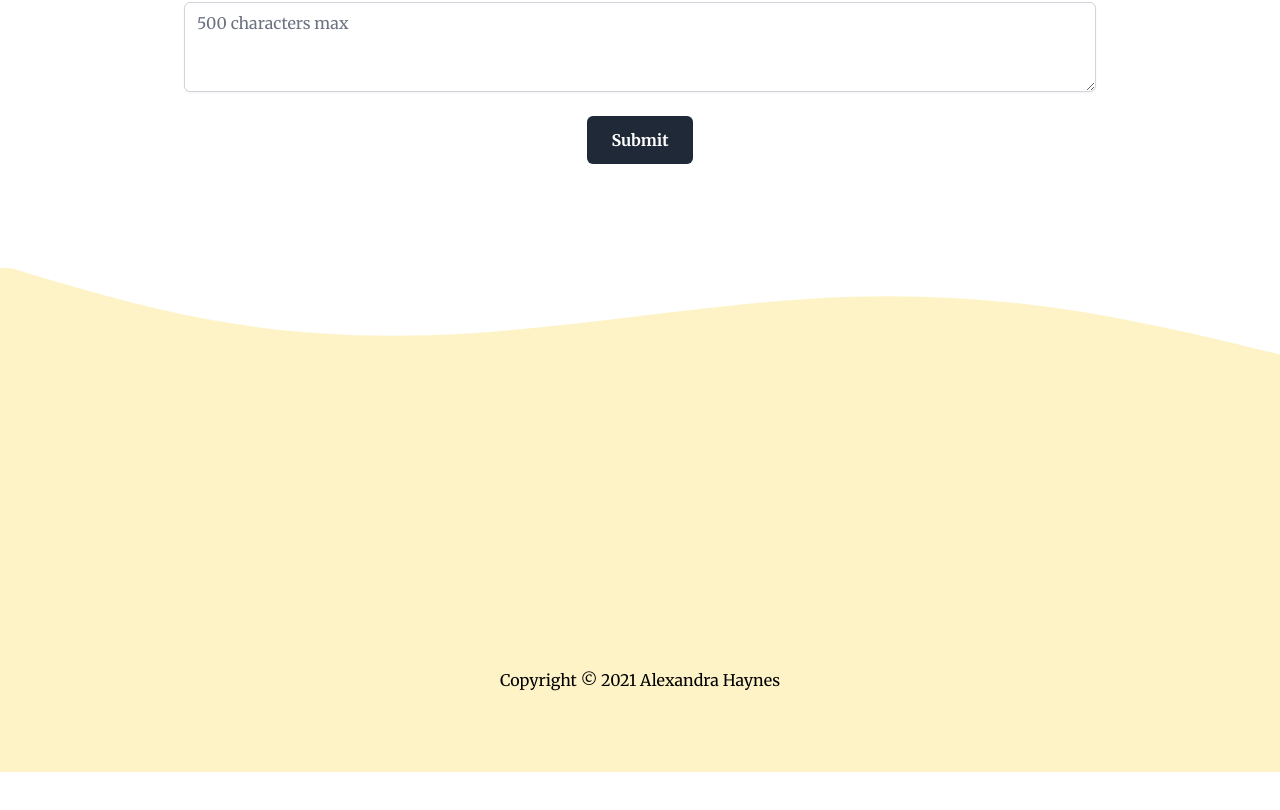
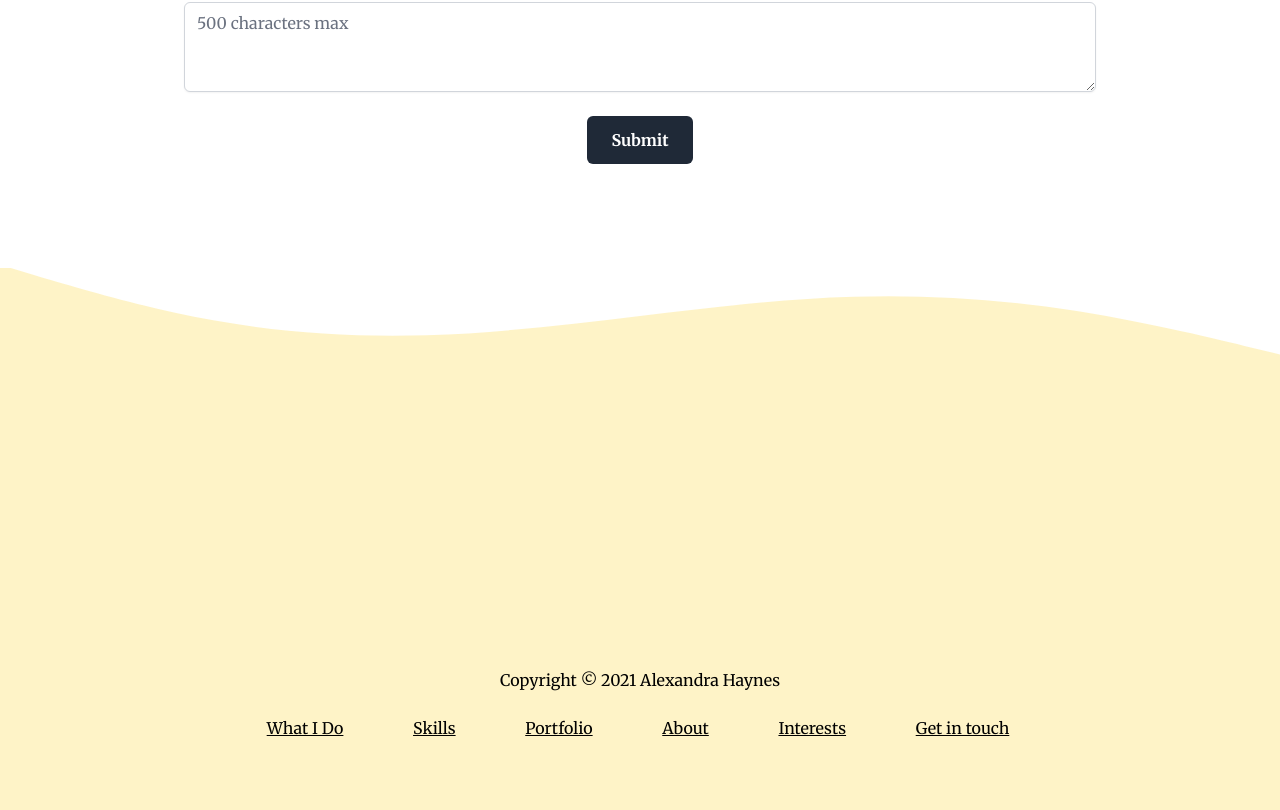
Before and after one commit to alexdhaynes/lexhaynes.com, a Next.js app: page / in a window 1280 px wide. Shown: the part 8332-9142 px from the top of the page. Before the commit the page ends 9104 px from the top, so only its background shows below. Built offline with nearby package versions, Linux system fonts and the light colour scheme.

Commit message:
footer links

```diff
--- a/src/components/Footer.js
+++ b/src/components/Footer.js
@@ -1,4 +1,6 @@
 
+import navData from '@data/nav.json'
+import Link from 'next/link'
 
 const currentYear = new Date().getFullYear();
 
@@ -7,9 +9,22 @@ const Footer = () => {
         <footer className="footer p-20 mt-20 bg-yellow-100" id="skills">
             <div className="container">
                 <div className="flex align-center justify-center">
-                <p>Copyright &copy; {currentYear} Alexandra Haynes</p>
+                    <p>Copyright &copy; {currentYear} Alexandra Haynes</p>
                 </div>
+                <div className="mx-auto flex justify-between w-2/3 mt-6">
+                {
+                    navData.map((item, i) => (
+                        <Link key={`footerNav-${i}`}  href={item.href} title={item.displayName}>
+                            <a className="underline hover:text-gray-500 text-semibold mr-1">
+                                {item.displayName}
+                            </a>
+                        </Link>
+                    ))
+                }
+                </div>
+
             </div>
+
       </footer>
     )
 }
--- a/src/components/NavBar.js
+++ b/src/components/NavBar.js
@@ -18,7 +18,7 @@ const MenuDropDown = ({links}) => {
             <Link key={`navbar-link-${i}`}
               href={nav.href}
               >
-              <a className="w-full rounded-t-sm px-5 py-3 hover:bg-gray-700 hover:text-white">{nav.displayName}</a>
+              <a className="w-full rounded-t-sm px-5 py-3 hover:bg-gray-700 transition duration-100 hover:text-white">{nav.displayName}</a>
             </Link>
           ))
         }
```
